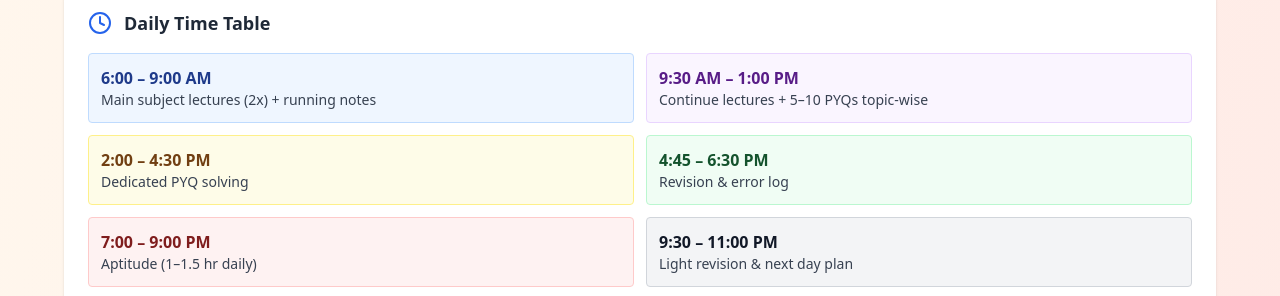
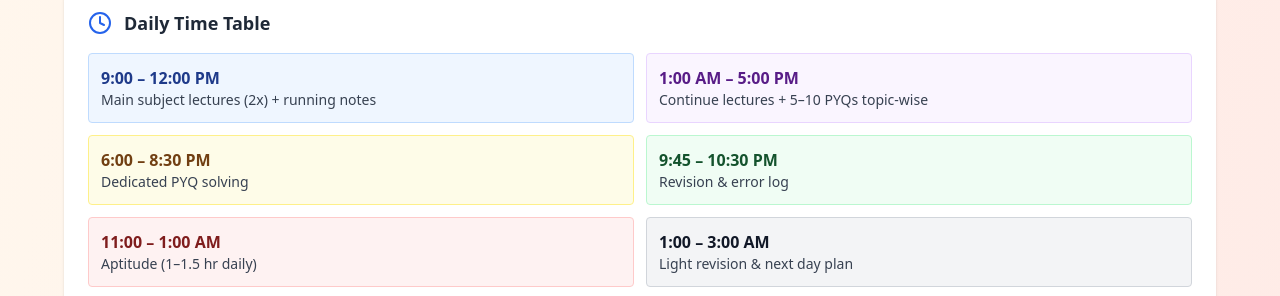
Before and after one commit to harryvardhan/gate-tracker, a React (Vite) app: page / in a window 1280 px wide. Shown: the part 405-701 px from the top of the page. Built offline with nearby package versions, Linux system fonts and the light colour scheme.

Commit message:
Update GateStudyPlan.jsx

```diff
--- a/src/GateStudyPlan.jsx
+++ b/src/GateStudyPlan.jsx
@@ -347,27 +347,27 @@ const GateStudyPlan = () => {
 
           <div className="grid md:grid-cols-2 gap-3">
             <div className="bg-blue-50 p-3 rounded border border-blue-200">
-              <div className="font-semibold text-blue-900">6:00 – 9:00 AM</div>
+              <div className="font-semibold text-blue-900">9:00 – 12:00 PM</div>
               <div className="text-sm text-gray-700">Main subject lectures (2x) + running notes</div>
             </div>
             <div className="bg-purple-50 p-3 rounded border border-purple-200">
-              <div className="font-semibold text-purple-900">9:30 AM – 1:00 PM</div>
+              <div className="font-semibold text-purple-900">1:00 AM – 5:00 PM</div>
               <div className="text-sm text-gray-700">Continue lectures + 5–10 PYQs topic-wise</div>
             </div>
             <div className="bg-yellow-50 p-3 rounded border border-yellow-200">
-              <div className="font-semibold text-yellow-900">2:00 – 4:30 PM</div>
+              <div className="font-semibold text-yellow-900">6:00 – 8:30 PM</div>
               <div className="text-sm text-gray-700">Dedicated PYQ solving</div>
             </div>
             <div className="bg-green-50 p-3 rounded border border-green-200">
-              <div className="font-semibold text-green-900">4:45 – 6:30 PM</div>
+              <div className="font-semibold text-green-900">9:45 – 10:30 PM</div>
               <div className="text-sm text-gray-700">Revision & error log</div>
             </div>
             <div className="bg-red-50 p-3 rounded border border-red-200">
-              <div className="font-semibold text-red-900">7:00 – 9:00 PM</div>
+              <div className="font-semibold text-red-900">11:00 – 1:00 AM</div>
               <div className="text-sm text-gray-700">Aptitude (1–1.5 hr daily)</div>
             </div>
             <div className="bg-gray-100 p-3 rounded border border-gray-300">
-              <div className="font-semibold text-gray-900">9:30 – 11:00 PM</div>
+              <div className="font-semibold text-gray-900">1:00 – 3:00 AM</div>
               <div className="text-sm text-gray-700">Light revision & next day plan</div>
             </div>
           </div>
```
